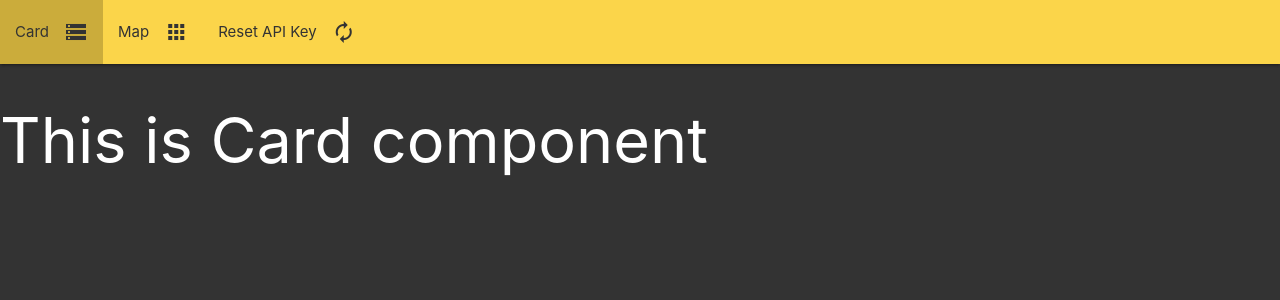
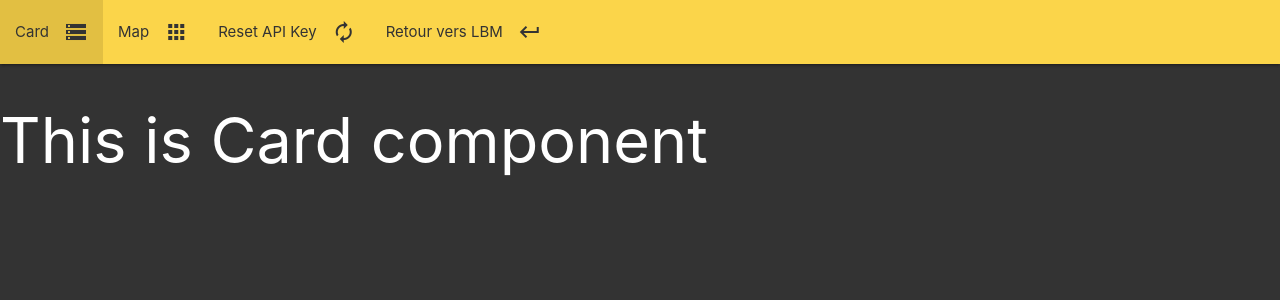
Before and after one commit to bouteillerAlan/observatory, a React (Create React App) app: page /card in a window 1280 px wide. Shown: the top 300 px of the page. Built offline with nearby package versions, Linux system fonts and the light colour scheme; no server answers.

Commit message:
🚧 feat(nav): add mobile nav

```diff
--- a/src/card/card.tsx
+++ b/src/card/card.tsx
@@ -1,6 +1,5 @@
 import React from 'react';
 import Nav from '../nav/nav';
-import history from '../server/history';
 
 const Card: React.FunctionComponent = () => {
   return (
--- a/src/nav/nav.tsx
+++ b/src/nav/nav.tsx
@@ -1,5 +1,4 @@
 import React from 'react';
-import history from '../server/history';
 import './nav.scss';
 
 type NavProps = {
@@ -8,21 +7,44 @@
 
 const Nav: React.FunctionComponent<NavProps> = (props) => {
   return (
+    <>
       <nav>
         <div className="nav-wrapper">
-        <ul className="left hide-on-med-and-down">
-          <li className={props.active === 'card' ? 'active' : ''} onClick={() => {history.push('/card')}}>
-            <a href="#map"><i className="material-icons right">storage</i>Card</a>
+          <a href="#" data-target="mobile-nav" className="sidenav-trigger">
+            <i className="material-icons">menu</i>
+          </a>
+          <ul className='left hide-on-med-and-down'>
+            <li className={props.active === 'card' ? 'active' : ''}>
+              <a href="/card"><i className="material-icons right">storage</i>Card</a>
             </li>
-          <li className={props.active === 'map' ? 'active' : ''} onClick={() => {history.push('/map')}}>
-            <a href="#map"><i className="material-icons right">apps</i>Map</a>
+            <li className={props.active === 'map' ? 'active' : ''}>
+              <a href="/map"><i className="material-icons right">apps</i>Map</a>
             </li>
             <li onClick={() => {localStorage.removeItem('key')}}>
               <a href="#reset"><i className="material-icons right">autorenew</i>Reset API Key</a>
             </li>
+            <li>
+              <a href="lebusmagique.fr"><i className="material-icons right">keyboard_return</i>Retour vers LBM</a>
+            </li>
           </ul>
         </div>
       </nav>
+
+      <ul className='sidenav' id='mobile-nav'>
+        <li className={props.active === 'card' ? 'active' : ''}>
+          <a href="/card"><i className="material-icons right">storage</i>Card</a>
+        </li>
+        <li className={props.active === 'map' ? 'active' : ''}>
+          <a href="/map"><i className="material-icons right">apps</i>Map</a>
+        </li>
+        <li onClick={() => {localStorage.removeItem('key')}}>
+          <a href="#reset"><i className="material-icons right">autorenew</i>Reset API Key</a>
+        </li>
+        <li>
+          <a href="lebusmagique.fr"><i className="material-icons right">keyboard_return</i>Retour vers LBM</a>
+        </li>
+      </ul>
+    </>
   )
 }
 
--- a/src/server/App.tsx
+++ b/src/server/App.tsx
@@ -18,6 +18,9 @@
     const elemsModal = document.querySelectorAll('.modal');
     const optionsModal = {};
     M.Modal.init(elemsModal, optionsModal);
+    const elemsSidenav = document.querySelectorAll('.sidenav');
+    const optionsSidenav = {};
+    M.Sidenav.init(elemsSidenav, optionsSidenav);
   });
 
   return (
```
Lines whose indentation alone changed are shown as unchanged.
